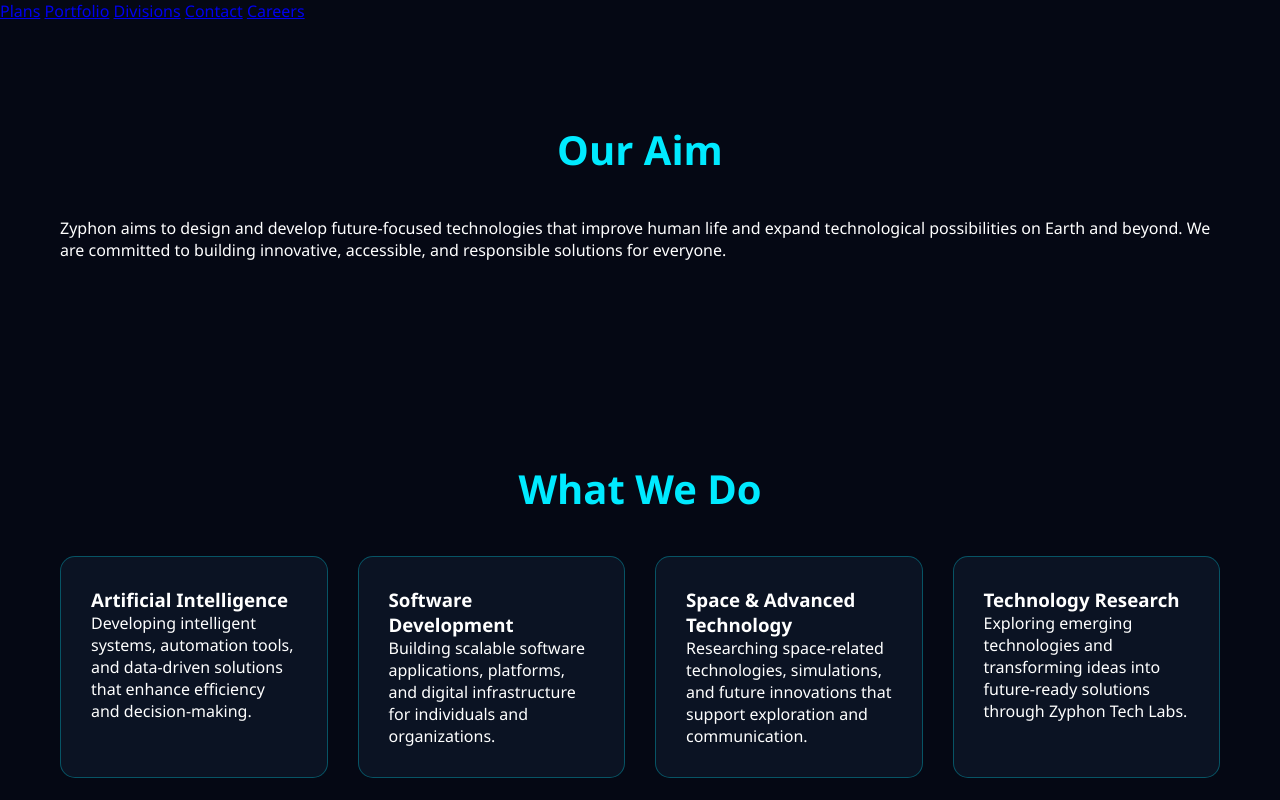
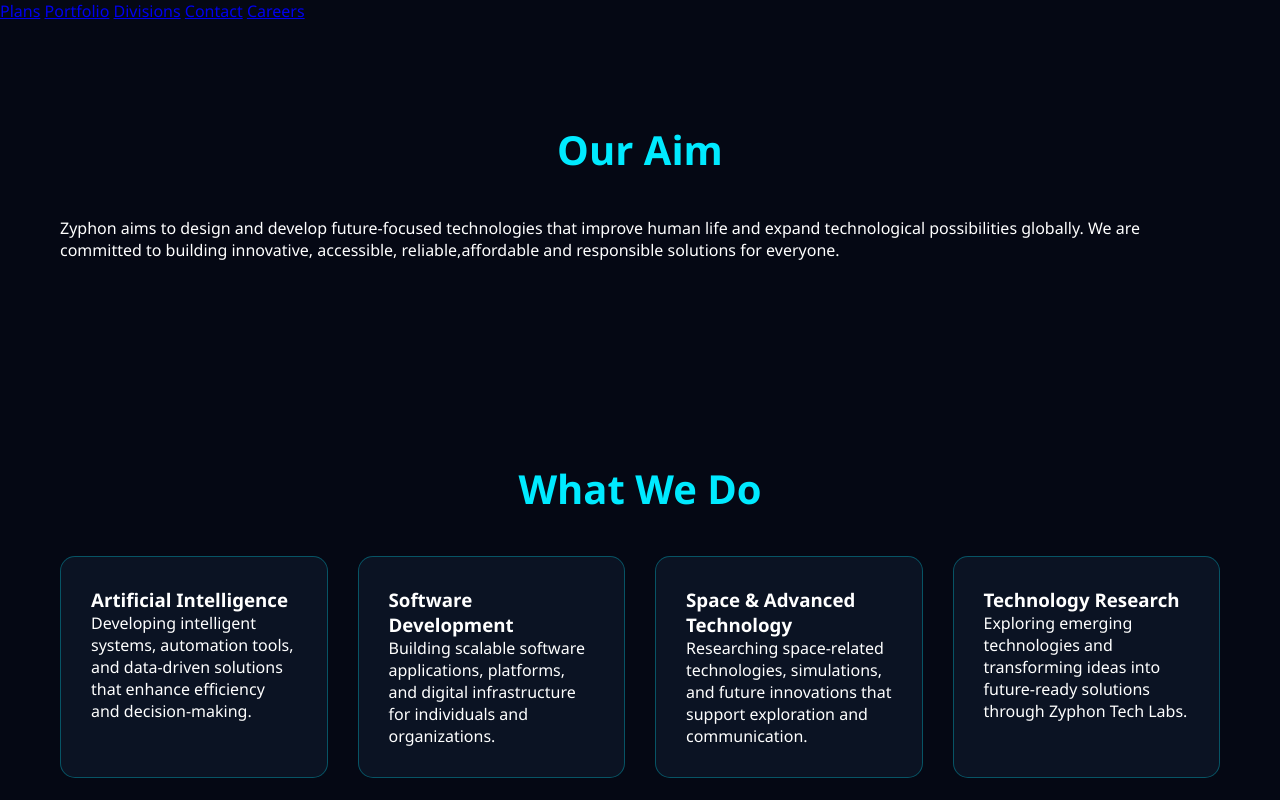
Before and after one commit to zyphon-tech/zyphon, a plain HTML site: page index.html in a window 1280 px wide. Shown: the top 800 px of the page. Drawn offline with Linux system fonts and the light colour scheme.

Commit message:
Update index.html

```diff
--- a/index.html
+++ b/index.html
@@ -18,8 +18,8 @@
   <h2>Our Aim</h2>
   <p>
     Zyphon aims to design and develop future-focused technologies that improve
-    human life and expand technological possibilities on Earth and beyond.
-    We are committed to building innovative, accessible, and responsible
+    human life and expand technological possibilities globally.
+    We are committed to building innovative, accessible, reliable,affordable and responsible
     solutions for everyone.
   </p>
 </section>
```
